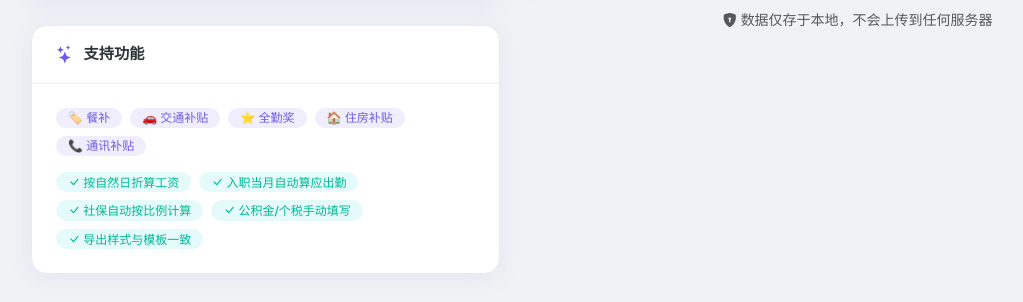
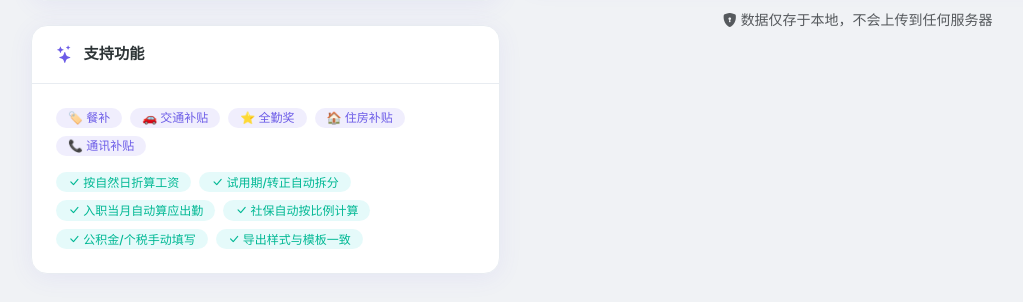
Before and after one commit to c940508931-max/salary-calc, a Flask app: page / in a window 1280 px wide. Shown: the part 745-1047 px from the top of the page, without its empty margins (29-1052 px from the left). Run offline with Flask 3, Linux system fonts and the light colour scheme.

Commit message:
feat: 增加试用期/转正薪资拆分逻辑
- 模板新增 转正日期、试用期薪资 两列
- 月中转正按天数拆分试用期/转正月薪
- 预览和导出均显示相关字段
- 向后兼容：旧模板无此两列时不影响计算

```diff
--- a/app.py
+++ b/app.py
@@ -77,12 +77,14 @@ TEMPLATE_COLUMNS = [
     ("工号", 10),
     ("身份证号", 20),
     ("入职日期", 14),
+    ("转正日期", 14),
     ("手机号", 16),
     ("应出勤天数", 12),
     ("请假/调休天数", 14),
     ("实际出勤天数", 14),
     ("基本工资", 12),
     ("总薪资", 12),
+    ("试用期薪资", 12),
     ("岗位绩效", 12),
     ("加班费", 10),
     ("销售提成", 12),
@@ -211,7 +213,7 @@ def create_template(workbook=None) -> Workbook:
     full_headers.extend(fixed_tail)
 
     # 确认表头数与类型数一致
-    assert len(full_headers) == 25, f"表头数应为25，实际{len(full_headers)}"
+    assert len(full_headers) == 27, f"表头数应为27，实际{len(full_headers)}"
 
     # 写标题行（第1行）
     ws.cell(row=1, column=1, value="路易小姐薪资表 - 📌 浅蓝底色 = 自动计算（不要填写）| 白色底色 = 请手动填写")
@@ -230,12 +232,14 @@ def create_template(workbook=None) -> Workbook:
         "M",       # 工号
         "M",       # 身份证号
         "M",       # 入职日期
+        "M",       # 转正日期（手动填，可留空）
         "M",       # 手机号
         "A",       # 应出勤天数
         "M",       # 请假/调休天数
         "A",       # 实际出勤天数
         "A",       # 基本工资
         "M",       # 总薪资
+        "M",       # 试用期薪资（手动填，可留空）
         "M",       # 岗位绩效
         "M",       # 加班费
         "M",       # 销售提成
@@ -303,8 +307,10 @@ def create_template(workbook=None) -> Workbook:
     # 示例数据行（第5行）
     example = [
         "张三", "LY0001", "330102199001011234",
-        date(2026, 4, 1), "+86 13800138000",
+        date(2026, 4, 1), "",          # 入职日期, 转正日期（空=默认无试用期）
+        "+86 13800138000",
         None, 0, None, None, 15000,   # 应出勤=自动, 请假=0, 实际出勤=自动, 基本工资=自动, 总薪资=15000
+        "",                            # 试用期薪资（空=无试用期）
         300, 200, 0,                   # 岗位绩效, 加班费, 销售提成
     ]
     subsidy_example = [300, 200, 0, 0, 0]
@@ -353,9 +359,9 @@ def parse_uploaded_excel(filepath: str, social_base: float, ref_month: str) -> l
     col_map = {}
     for idx, h in enumerate(headers):
         h_lower = h.lower().replace(" ", "")
-        if h_lower in ("姓名", "工号", "身份证号", "入职日期", "手机号",
+        if h_lower in ("姓名", "工号", "身份证号", "入职日期", "转正日期", "手机号",
                         "应出勤天数", "请假/调休天数", "实际出勤天数",
-                        "基本工资", "总薪资", "岗位绩效",
+                        "基本工资", "总薪资", "试用期薪资", "岗位绩效",
                         "加班费", "销售提成", "社保基数", "养老保险", "医疗保险",
                         "失业保险", "住房公积金", "个人所得税", "实发金额"):
             col_map[h] = idx
@@ -399,8 +405,37 @@ def parse_uploaded_excel(filepath: str, social_base: float, ref_month: str) -> l
         # 总薪资（手动填）
         total_salary = parse_float(row[col_map.get("总薪资", 9)] if col_map.get("总薪资", 9) < len(row) else 0)
 
-        # 基本工资 = 总薪资 ÷ 当月总天数 × 实际出勤天数（自动）
-        base_pay = calc_proportional_salary(total_salary, actual_days, month_days)
+        # ===== 试用期 / 转正判断 =====
+        # 试用期薪资（手动填，留空=无试用期）
+        probation_salary = parse_float(row[col_map.get("试用期薪资", 99)] if col_map.get("试用期薪资", 99) < len(row) else 0)
+        # 转正日期（手动填，留空=无试用期）
+        regular_idx = col_map.get("转正日期", 99)
+        regular_date = parse_date(row[regular_idx] if regular_idx < len(row) else None)
+
+        # 计算当月生效薪资（考虑试用期/转正拆分）
+        has_probation = probation_salary > 0 and regular_date is not None
+        effective_salary = total_salary  # 默认用总薪资
+        probation_note = ""
+
+        if has_probation:
+            ref_month_start = ref.replace(day=1)
+            _, last_day = calendar.monthrange(ref.year, ref.month)
+            ref_month_end = ref.replace(day=last_day)
+
+            if regular_date > ref_month_end:
+                # 整月仍处于试用期
+                effective_salary = probation_salary
+                probation_note = "试用期"
+            elif regular_date >= ref_month_start:
+                # 当月跨转正 → 按天拆分
+                probation_days = (regular_date - ref_month_start).days
+                regular_days = month_days - probation_days
+                effective_salary = (probation_salary * probation_days + total_salary * regular_days) / month_days
+                probation_note = f"试用{probation_days}天+转正{regular_days}天"
+            # else: 已经转正 → 用 total_salary（默认值）
+
+        # 基本工资 = 生效薪资 ÷ 当月总天数 × 实际出勤天数（自动）
+        base_pay = calc_proportional_salary(effective_salary, actual_days, month_days)
 
         # 绩效
         performance = parse_float(row[col_map.get("岗位绩效", 10)] if col_map.get("岗位绩效", 10) < len(row) else 0)
@@ -450,6 +485,10 @@ def parse_uploaded_excel(filepath: str, social_base: float, ref_month: str) -> l
             "employee_id": employee_id,
             "id_card": id_card,
             "hire_date": hire_date,
+            "regular_date": regular_date,
+            "probation_salary": probation_salary,
+            "effective_salary": round(effective_salary, 2),
+            "probation_note": probation_note,
             "phone": phone,
             "scheduled_days": scheduled_days,
             "leave_days": leave_days,
@@ -529,12 +568,14 @@ def export_to_excel(data: list[dict], social_base: float) -> BytesIO:
             d["employee_id"],
             d["id_card"],
             d["hire_date"],
+            d.get("regular_date") or "/",
             d["phone"],
             d["scheduled_days"],
             d.get("leave_days", 0),
             d["actual_days"],
             d["base_pay"],
             d.get("total_salary", 0),
+            d.get("probation_salary", 0),
             d["performance"],
             d["overtime"],
             d["commission"],
--- a/templates/index.html
+++ b/templates/index.html
@@ -93,6 +93,7 @@
                 </div>
                 <div class="d-flex flex-wrap gap-2" aria-label="系统能力列表">
                     <span class="badge badge-green"><i class="bi bi-check-lg" aria-hidden="true"></i> 按自然日折算工资</span>
+                    <span class="badge badge-green"><i class="bi bi-check-lg" aria-hidden="true"></i> 试用期/转正自动拆分</span>
                     <span class="badge badge-green"><i class="bi bi-check-lg" aria-hidden="true"></i> 入职当月自动算应出勤</span>
                     <span class="badge badge-green"><i class="bi bi-check-lg" aria-hidden="true"></i> 社保自动按比例计算</span>
                     <span class="badge badge-green"><i class="bi bi-check-lg" aria-hidden="true"></i> 公积金/个税手动填写</span>
```
Also changed, not shown: templates/preview.html (+16 -0 lines).
